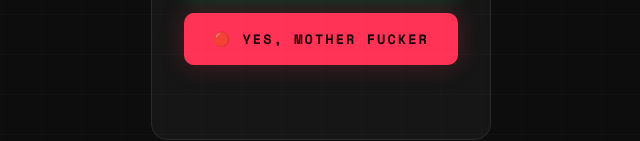
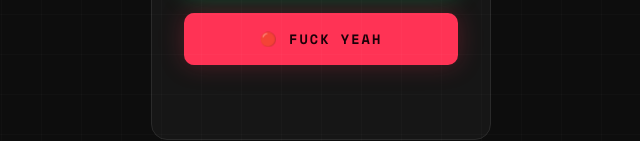
Before and after one commit to noroffben/status, a website: page public/control.html in a window 1280 px wide. Shown: the part 466-607 px from the top of the page, without its empty margins (319-959 px from the left). Drawn offline with nearby package versions, Linux system fonts and the light colour scheme.

Commit message:
Update offline button text in control.html

```diff
--- a/public/control.html
+++ b/public/control.html
@@ -119,7 +119,7 @@
     <div class="divider"></div>
     <div class="btn-group">
       <button class="green-btn" id="btnOnline" onclick="setStatus('online')">🟢 Ohoo</button>
-      <button class="red-btn" id="btnOffline" onclick="setStatus('offline')">🔴 yes, mother fucker</button>
+      <button class="red-btn" id="btnOffline" onclick="setStatus('offline')">🔴 fuck yeah</button>
     </div>
     <div class="feedback" id="feedback"></div>
   </div>
```
